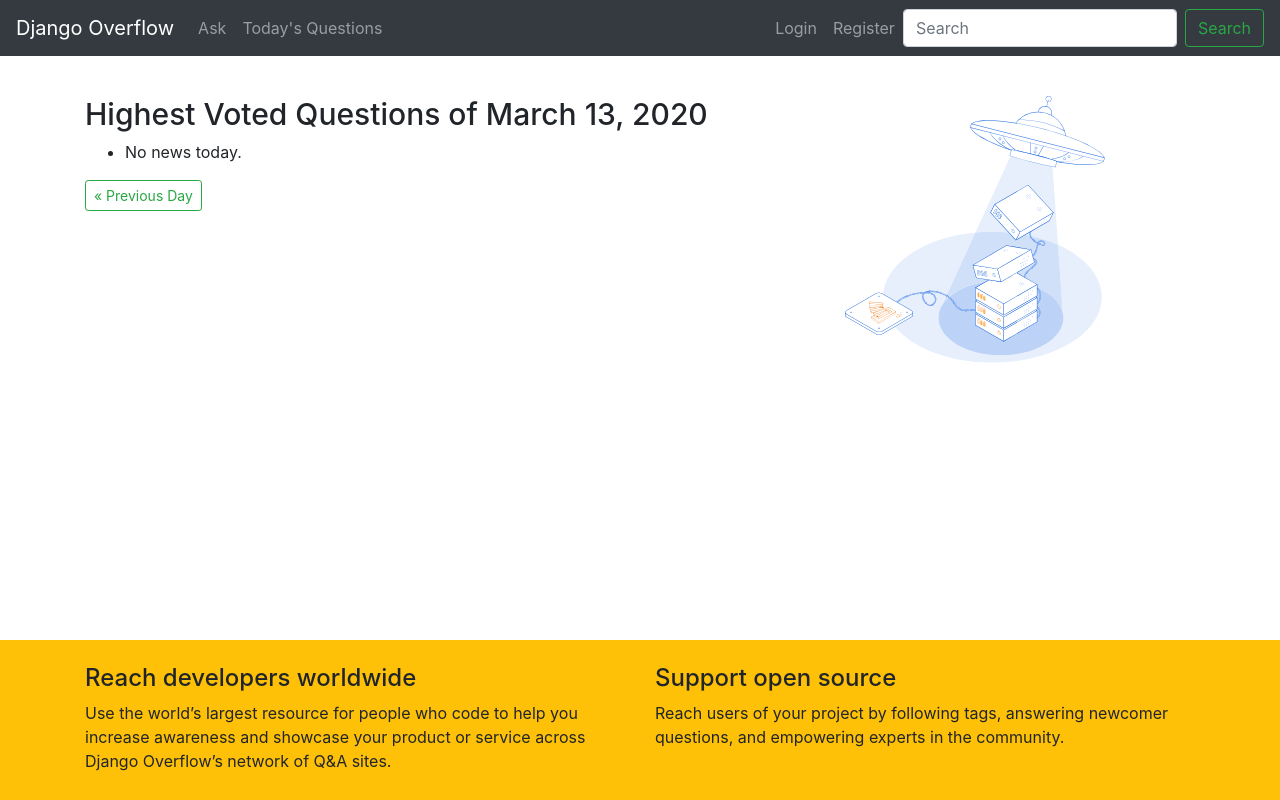
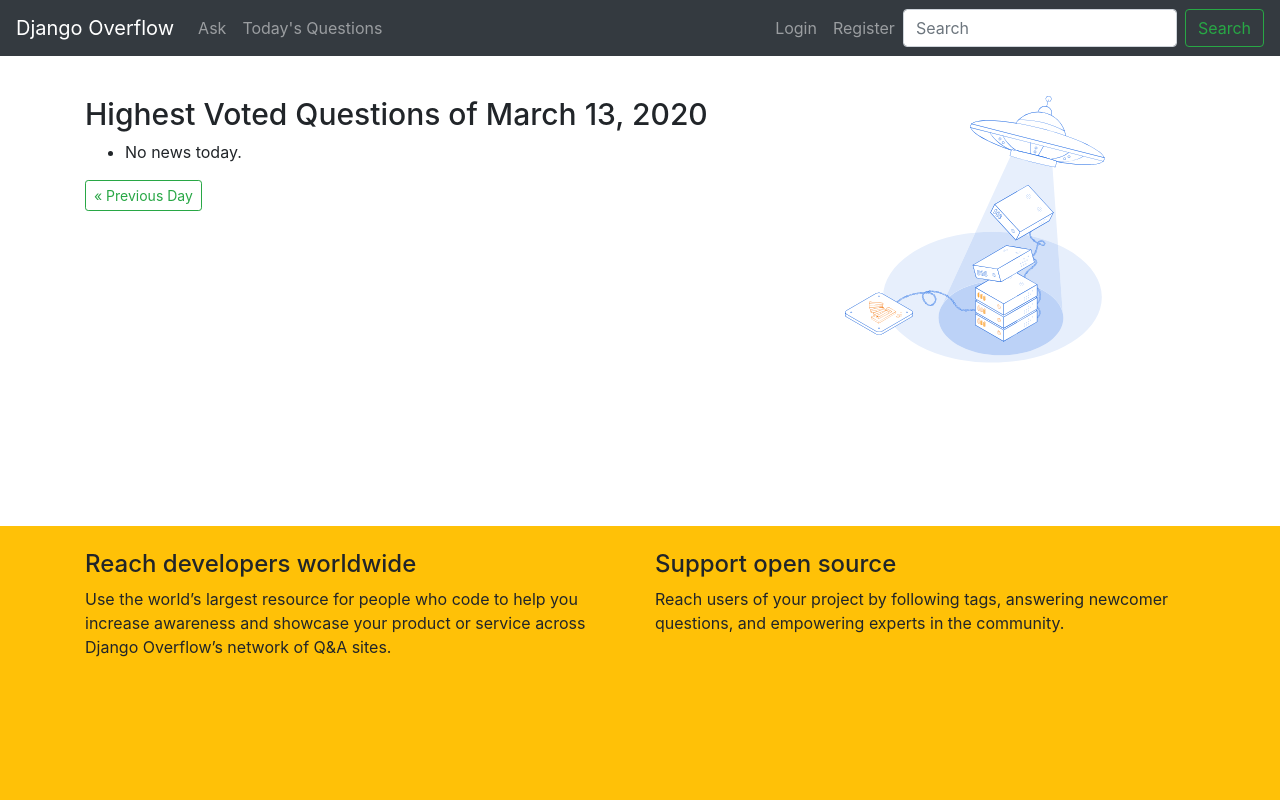
Before and after one commit to paulr909/django-overflow, a Django app: page /daily/2020/03/13/ in a window 1280 px wide. Run offline with Django 3.2, Linux system fonts and the light colour scheme; data that the repository does not hold is empty; parts of the project's set-up code (start-up, migrations or seed data) failed here and were passed over; some libraries are stand-ins or nearby versions.

Commit message:
change sticky footer

```diff
--- a/static/css/base.css
+++ b/static/css/base.css
@@ -1,3 +1,9 @@
+body {
+    display: flex;
+    flex-direction: column;
+    min-height: 100vh;
+}
+
 pre {
     background: #f8f9fa;
     color: #bd4147;
@@ -7,12 +13,8 @@ h1 {
     font-size: 30px;
 }
 
-.content {
-    min-height: calc(100vh - 304px);
-}
-
 .footer {
-    height: 160px;
+    flex: 1;
     background: #ffc107;
 }
 
--- a/templates/base.html
+++ b/templates/base.html
@@ -13,11 +13,8 @@
 </head>
 <body>
 {% include "includes/nav.html" %}
-
 <div class="container mt-5 pt-5">
-    <div class="content">
-        {% block body %}{% endblock %}
-    </div>
+    {% block body %}{% endblock %}
 </div>
 {% include "includes/footer.html" %}
 </body>
```
